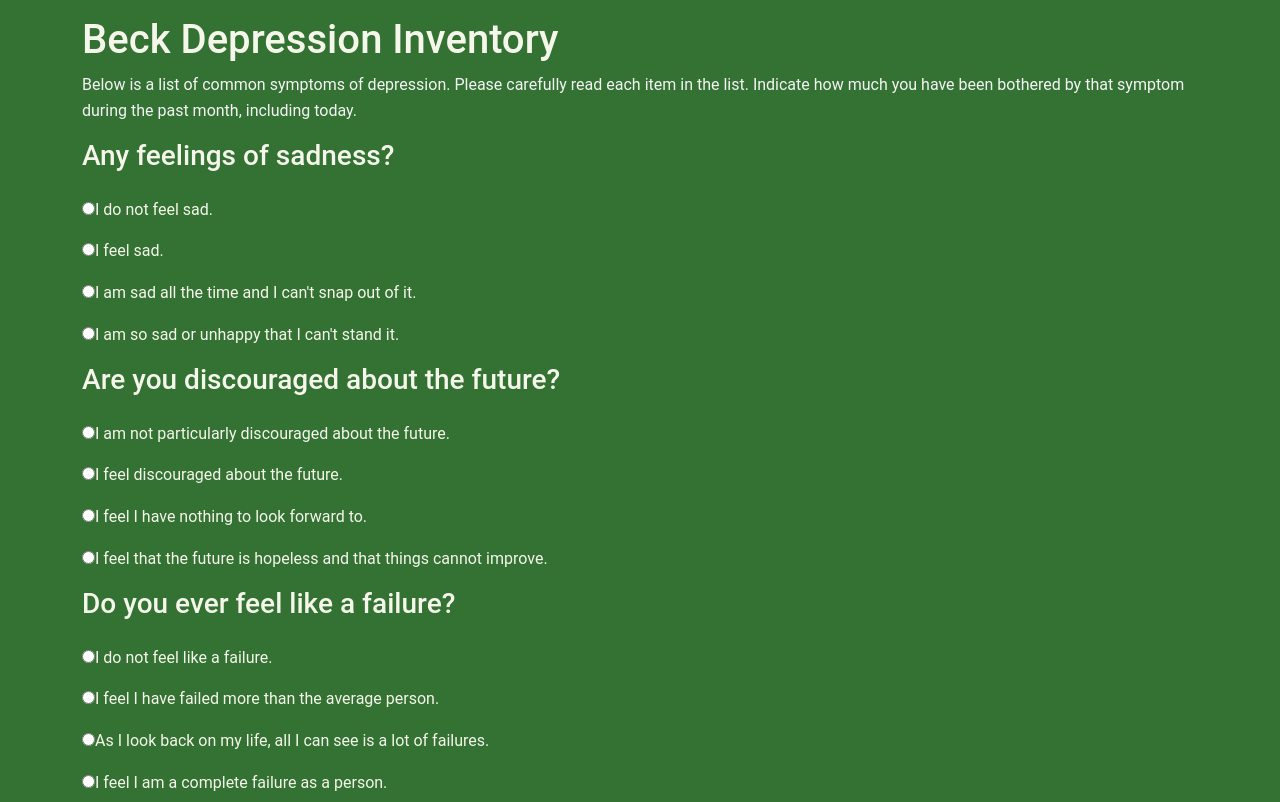
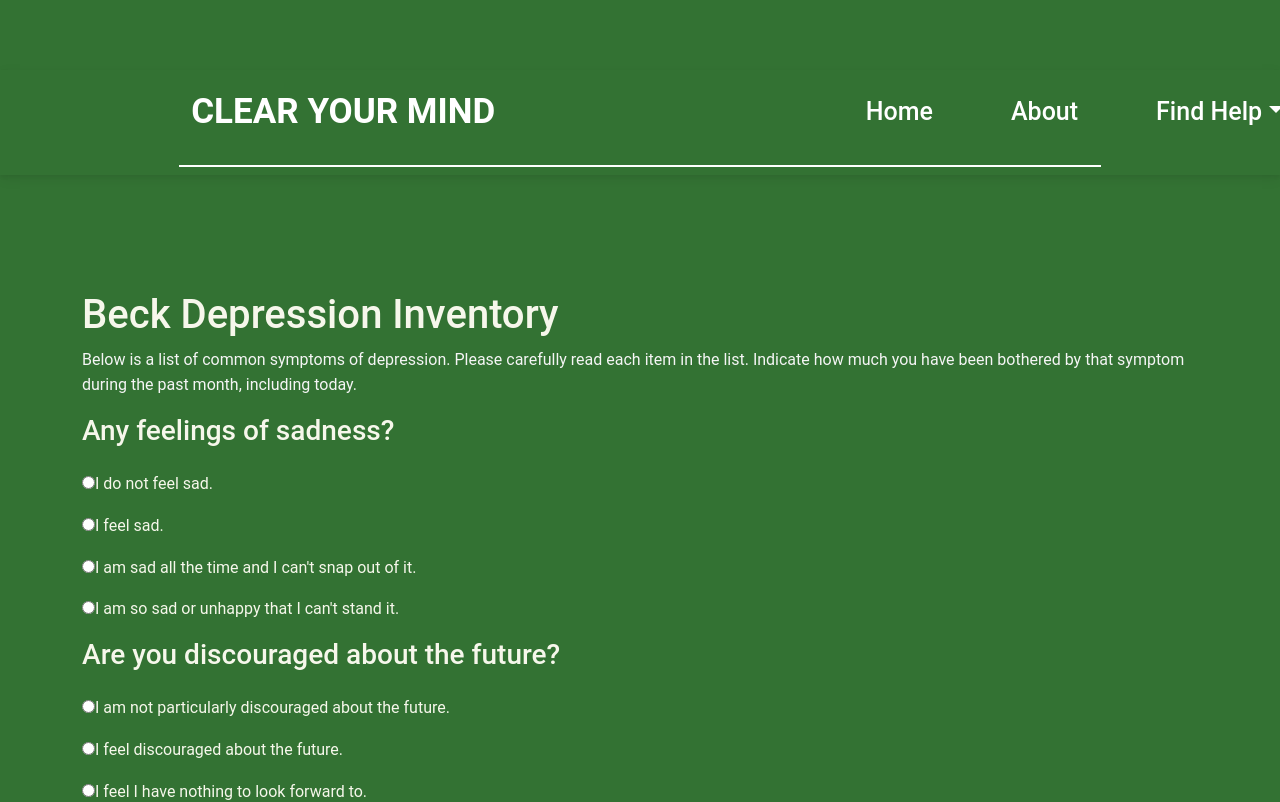
Before and after one commit to TechLabs-Ruhr/clear-your-mind, a React (Create React App) app in the folder clear-your-mind/: page /questionnaire in a window 1280 px wide. Shown: the top 802 px of the page. Built offline with nearby package versions, Linux system fonts and the light colour scheme.

Commit message:
Organizing questionnaire files in repository, enabling the access to the qustionnaire from the landing page, small appearance adjustments for the qustionnaire

```diff
--- a/clear-your-mind/src/App.js
+++ b/clear-your-mind/src/App.js
@@ -4,7 +4,7 @@
 import ForumMain from './components/Forum/ForumMain';
 import Dashboard from './components/Dashboard/Dashboard';
 import MoodTracker from './components/Dashboard/MoodTracker';
-import {Questionnaire} from './components/Questionnaire';
+import {Questionnaire} from './components/Questionnaire/Questionnaire';
 
 
 function App() {
--- a/clear-your-mind/src/components/Header.js
+++ b/clear-your-mind/src/components/Header.js
@@ -26,7 +26,7 @@
             <Nav.Link style={navLink} href="/">Home</Nav.Link>
             <Nav.Link style={navLink} href="#link">About</Nav.Link>
             <NavDropdown title={<span className="dropdown">Find Help</span>} id="nav-dropdown">
-            <NavDropdown.Item style={navLink} href="#action/3.3">Questionnaire</NavDropdown.Item>
+            <NavDropdown.Item style={navLink} href="/questionnaire">Questionnaire</NavDropdown.Item>
               <NavDropdown.Item  style={navLink} href="#action/3.2">Free Content</NavDropdown.Item>
               <NavDropdown.Item style={navLink}  href="/forum">Forum</NavDropdown.Item>
               <NavDropdown.Item style={navLink}  href="/MTD">Mood Tracker & Diary</NavDropdown.Item>
--- a/clear-your-mind/src/components/Home.js
+++ b/clear-your-mind/src/components/Home.js
@@ -70,7 +70,7 @@
               professionals to help you determine your exact condition and
               its treatment
               </div>
-              <Button title="Questionnaire"/>
+              <Button title="Questionnaire" route="/questionnaire"/>
             </div>
           </div>
           {/*Learn Value proposition*/}
--- a/clear-your-mind/src/components/Questionnaire.js
+++ b/clear-your-mind/src/components/Questionnaire/Questionnaire.js
@@ -1,7 +1,9 @@
 import React, {useState} from 'react';
 import Questions from './Questions'
 import Results from './Results'
-import {questionnaire} from './dummy';
+import {questionnaire} from '../dummy';
+import Header from '../Header';
+import Footer from '../Footer';
 
 export function Questionnaire() {
   const [isComplete, setComplete] = useState(false);
@@ -12,7 +14,8 @@
   }
 
     return (<>
-    <div  className="container mt-3" style={{color:"#F6F7EB"}}>
+    <Header isLine={true}/>
+    <div  className="container mt-3" style={{color:"#F6F7EB", paddingTop: "100px", paddingBottom: "100px"}}>
       <h1>{questionnaire[0].title}</h1>
       {!isComplete && (
         <Questions toggleVisibility={toggleVisibility} setResult={setResult} />
@@ -21,5 +24,6 @@
         <Results result={result} />
       )}
     </div>
+    <Footer isLine={true}/>
     </> );
 }
--- a/clear-your-mind/src/components/Questions.js
+++ b/clear-your-mind/src/components/Questionnaire/Questions.js
@@ -1,7 +1,7 @@
 import React, {useState} from 'react';
 import Row from 'react-bootstrap/Row';
 import Button from 'react-bootstrap/Button';
-import {questions, questionnaire} from './dummy';
+import {questions, questionnaire} from '../dummy';
 
 export default function Questions({toggleVisibility, setResult}) {
     const [answers, setAnswers] = useState([]);
--- a/clear-your-mind/src/components/Results.js
+++ b/clear-your-mind/src/components/Questionnaire/Results.js
@@ -1,5 +1,5 @@
 import React from 'react';
-import {results} from './dummy';
+import {results} from '../dummy';
 
 
 
@@ -22,7 +22,7 @@
     }
 
     return (<>
-    <div style={{color:"#F6F7EB"}}>
+    <div style={{color:"#F6F7EB", minHeight: "100vh"}}>
       <h2>Based on your answers to the questionnaire: </h2>
       <h2>You scored {result}</h2>
       <h2>{userResult}</h2>
```
